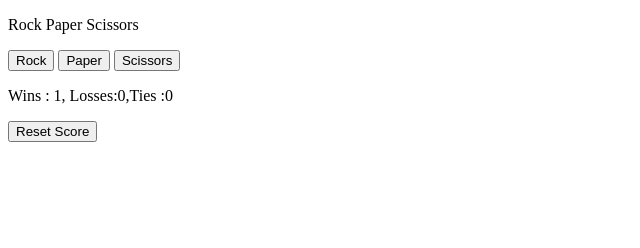
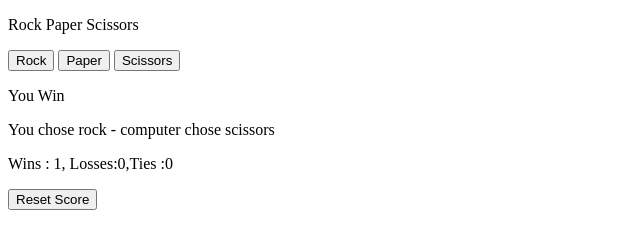
Before and after one commit to Aarush-Parashar/rock-paper-scissors, a plain HTML site: page index.html in a window 1280 px wide. Both pictures are taken after a click on the button "Rock". Shown: the whole page, without its empty margins (0-640 px from the left). Drawn offline with Linux system fonts and the light colour scheme.

Commit message:
modified index so that result shows on screen

```diff
--- a/index.html
+++ b/index.html
@@ -22,6 +22,8 @@
 		playGame('scissors');
 		">Scissors</button>
 
+		<p class="js-result"></p>
+		<p class="js-moves"></p>
 		<p class="js-score"></p>
 
 		<button onclick="
@@ -99,11 +101,19 @@
 
 			updateScoreElement();
 
+			document.querySelector('.js-result')
+				.innerHTML = result ;
+
+			document.querySelector('.js-moves').innerHTML = `You chose ${playerMove} -
+computer chose ${computerMove}`;
 			}
 			function updateScoreElement(){
 				document.querySelector('.js-score')
 					.innerHTML = `Wins : ${score.wins}, Losses:${score.losses},Ties :${score.ties}`;
 			}
+
+
+
 		</script>
 
 
```
